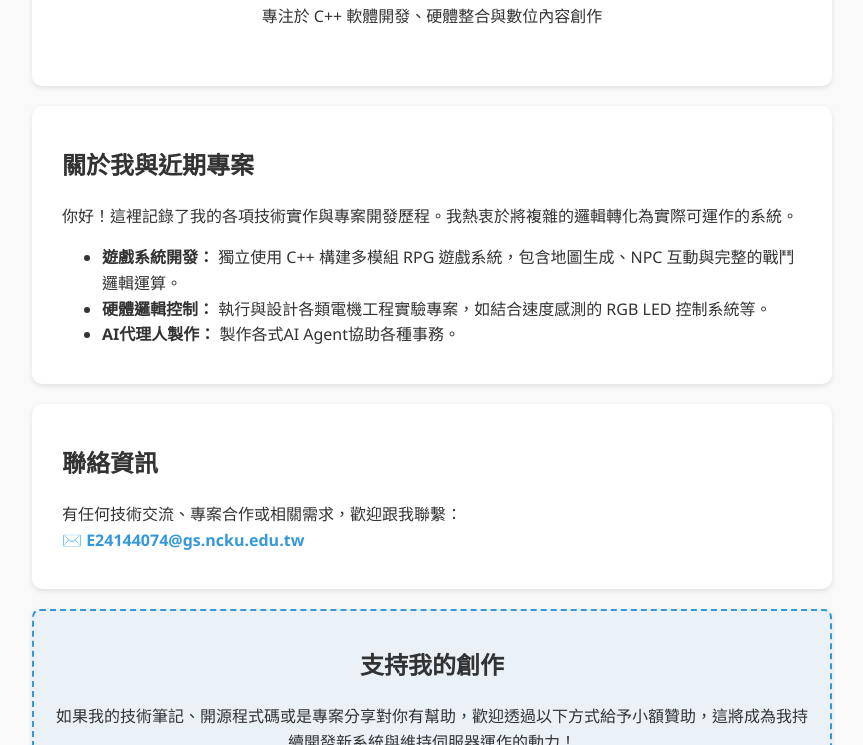
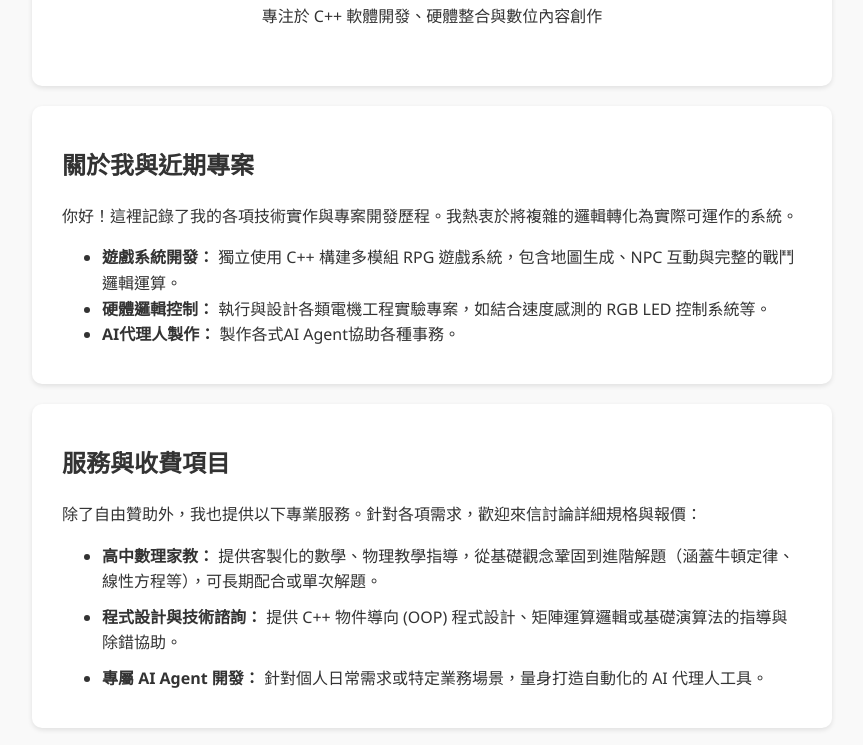
Before and after one commit to Mrfox1122-love/NCKU_118_EE_Fox, a plain HTML site: page index.html in a window 1280 px wide. Shown: the part 150-895 px from the top of the page, without its empty margins (208-1071 px from the left). Drawn offline with Linux system fonts and the light colour scheme.

Commit message:
Update index.html

```diff
--- a/index.html
+++ b/index.html
@@ -55,6 +55,9 @@
         .contact-link:hover {
             text-decoration: underline;
         }
+        .service-list li {
+            margin-bottom: 10px;
+        }
     </style>
 </head>
 <body>
@@ -75,8 +78,18 @@
     </div>
 
     <div class="section">
+        <h2>服務與收費項目</h2>
+        <p>除了自由贊助外，我也提供以下專業服務。針對各項需求，歡迎來信討論詳細規格與報價：</p>
+        <ul class="service-list">
+            <li><strong>高中數理家教：</strong> 提供客製化的數學、物理教學指導，從基礎觀念鞏固到進階解題（涵蓋牛頓定律、線性方程等），可長期配合或單次解題。</li>
+            <li><strong>程式設計與技術諮詢：</strong> 提供 C++ 物件導向 (OOP) 程式設計、矩陣運算邏輯或基礎演算法的指導與除錯協助。</li>
+            <li><strong>專屬 AI Agent 開發：</strong> 針對個人日常需求或特定業務場景，量身打造自動化的 AI 代理人工具。</li>
+        </ul>
+    </div>
+
+    <div class="section">
         <h2>聯絡資訊</h2>
-        <p>有任何技術交流、專案合作或相關需求，歡迎跟我聯繫：<br>
+        <p>有任何技術交流、專案委託、家教需求或相關合作，歡迎跟我聯繫：<br>
         ✉️ <a href="mailto:E24144074@gs.ncku.edu.tw" class="contact-link">E24144074@gs.ncku.edu.tw</a></p>
     </div>
 
```
